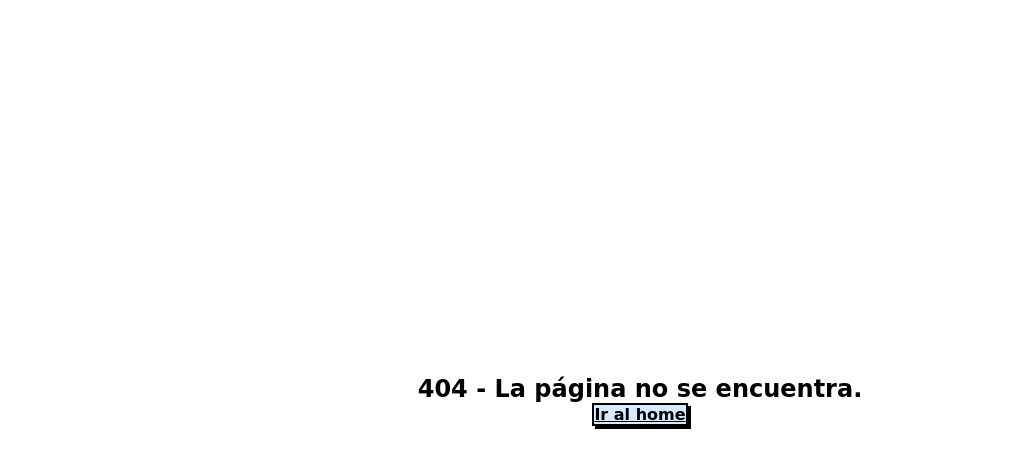
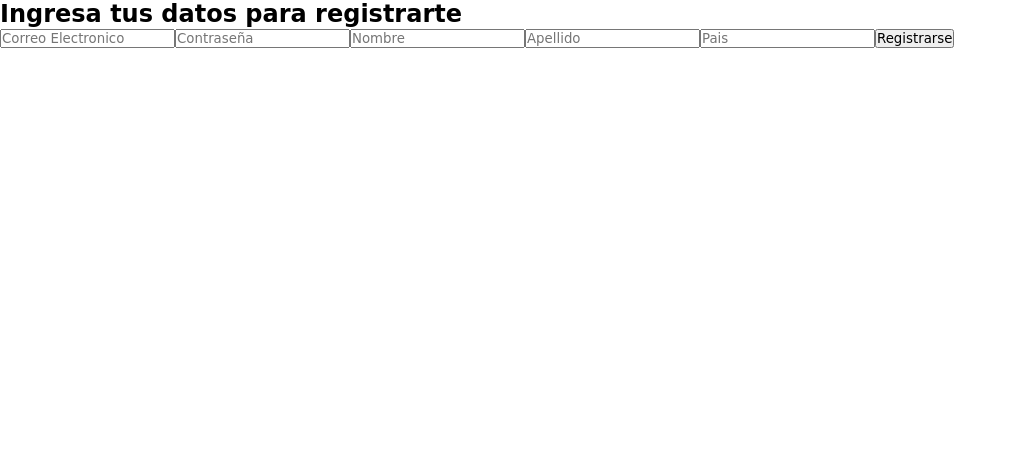
Before and after one commit to laresrocio/tp-final-frontend-999200928, a React (Vite) app: page /register in a window 1280 px wide. Before the commit this address had no page. Shown: the top 468 px of the page, without its empty margins (0-1017 px from the left). Built offline with nearby package versions, Linux system fonts and the light colour scheme.

Commit message:
Add: view para registrarse, adaptada de un trabajo en clase

```diff
--- a/src/router/RouterApp.jsx
+++ b/src/router/RouterApp.jsx
@@ -2,6 +2,7 @@ import { BrowserRouter, Routes, Route } from "react-router-dom"
 import { Home } from "../views/Home"
 import { NotFound } from "../views/NotFound"
 import { Login } from "../views/Login"
+import { Register } from "../views/Register"
 import { RouteProtected } from "../components/RouteProtected"
 
 const RouterApp = () => {
@@ -10,6 +11,7 @@ const RouterApp = () => {
       <Routes>
         <Route path="/" element={<RouteProtected><Home /></RouteProtected>} />
         <Route path="/login" element={<Login />} />
+        <Route path="/register" element={<Register />} />
         <Route path="*" element={<NotFound />} />
       </Routes>
     </BrowserRouter>
--- a/src/views/Login.jsx
+++ b/src/views/Login.jsx
@@ -33,6 +33,11 @@ const Login = () => {
     navigate("/")
   }
 
+  const handleRegisterBtn = () => {
+    navigate("/register")
+  }
+
+
   return (
     <section className="login-view">
       <h2 className="title-login">BIENVENIDO A WSP-95</h2>
@@ -53,7 +58,7 @@ const Login = () => {
         {
           error && <p className="error-form">Contraseña o Correo incorrectos</p>
         }
-        <button >Registrarse</button>
+        <button onClick={handleRegisterBtn} >Registrarse</button>
       </form>
     </section>
   )
--- /dev/null
+++ b/src/views/Register.jsx
@@ -0,0 +1,77 @@
+import { use, useState } from "react"
+
+const Register = () => {
+  const [email, setEmail] = useState("")
+  const [password, setPassword] = useState("")
+  const [nombre, setNombre] = useState("")
+  const [apellido, setApellido] = useState("")
+  const [pais, setPais] = useState("")
+
+  const [error, setError] = useState(null)
+
+  const handleChangeEmail = (e) => {
+    setEmail(e.target.value)
+  }
+
+  const handleChangePassword = (e) => {
+    setPassword(e.target.value)
+  }
+
+  const handleChangeNombre = (e) => {
+    setNombre(e.target.value)
+  }
+
+  const handleChangeApellido = (e) => {
+    setApellido(e.target.value)
+  }
+
+  const handleChangePais = (e) => {
+    setPais(e.target.value)
+  }
+
+  const handleSubmit = (e) => {
+    e.preventDefault()
+    setError(null)
+    const newUser = {
+      email, password, nombre, apellido, pais
+    }
+    console.log(newUser)
+  }
+
+
+  return (
+    <section>
+      <h2 className="title-login">Ingresa tus datos para registrarte</h2>
+      <form onSubmit={handleSubmit}>
+        <input
+          type="email"
+          placeholder="Correo Electronico"
+          onChange={handleChangeEmail}
+        />
+        <input
+          type="password"
+          placeholder="Contraseña"
+          onChange={handleChangePassword}
+        />
+        <input
+          type="text"
+          placeholder="Nombre"
+          onChange={handleChangeNombre}
+        />
+        <input
+          type="text"
+          placeholder="Apellido"
+          onChange={handleChangeApellido}
+        />
+        <input
+          type="text"
+          placeholder="Pais"
+          onChange={handleChangePais}
+        />
+        <button>Registrarse</button>
+      </form>
+    </section>
+  )
+}
+
+export { Register }
```
